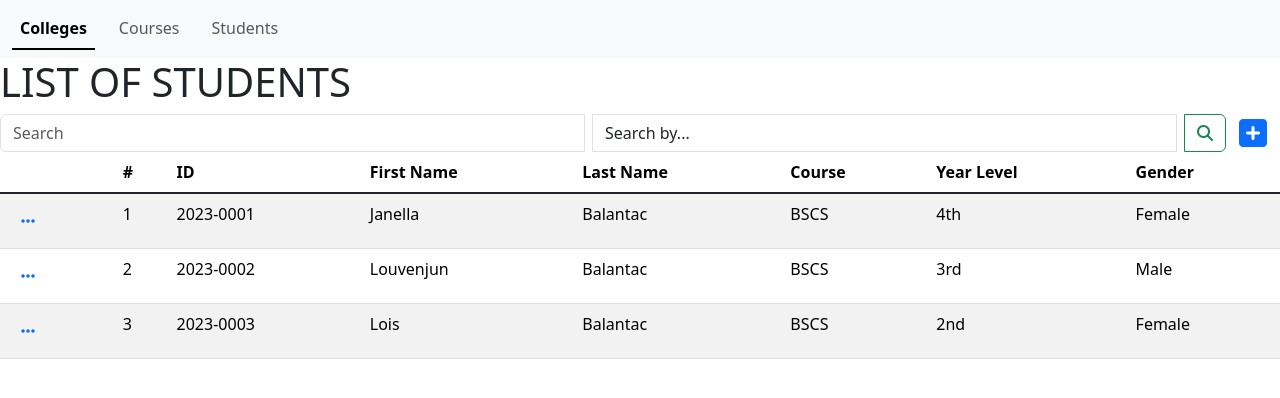
After one commit to janellasuzanne/SSIS_web, a Flask app: template app/templates/student.html in a window 1280 px wide. The commit adds this page. Shown: the top 398 px of the page. Run offline with Flask 3, Linux system fonts and the light colour scheme; the template is opened without the code that fills it, so the values that code supplies are empty; some libraries are stand-ins or nearby versions.

Commit message:
Added Static Layouts

```diff
--- a/app/templates/base.html
+++ b/app/templates/base.html
@@ -18,10 +18,12 @@
         src="https://cdn.jsdelivr.net/npm/bootstrap@5.3.2/dist/js/bootstrap.bundle.min.js"
         integrity="sha384-C6RzsynM9kWDrMNeT87bh95OGNyZPhcTNXj1NW7RuBCsyN/o0jlpcV8Qyq46cDfL"
         crossorigin="anonymous"></script>
+    <script src="https://kit.fontawesome.com/23c08e42be.js" crossorigin="anonymous"></script>
 
 </head>
 <body>
-    {% block content %}{% endblock %}
+    {% block content %}
+    <h1>hellooooooooo</h1>{% endblock %}
 </body>
 
 {% block scripts %}{% endblock %}
--- /dev/null
+++ b/app/templates/master_layout.html
@@ -0,0 +1,52 @@
+{% extends "base.html" %}
+
+{% block content %}
+<nav class="navbar navbar-expand-lg bg-body-tertiary">
+    <div class="container-fluid">
+      <div class="collapse navbar-collapse" id="navbarSupportedContent">
+        <ul class="nav nav-underline navbar-nav me-auto mb-2 mb-lg-0">
+          <li class="nav-item">
+            <a class="nav-link active" aria-current="page" href="#">Colleges</a>
+          </li>
+          <li class="nav-item">
+            <a class="nav-link" href="#">Courses</a>
+          </li>
+          <li class="nav-item">
+            <a class="nav-link" href="#">Students</a>
+          </li>
+        </ul>
+      </div>
+    </div>
+</nav>
+
+{% block header_content %}
+{% endblock %}
+
+
+<form class="d-flex" role="search">
+    <div class="input-group">
+        <input class="form-control me-2" type="search" placeholder="Search" aria-label="Search">
+        <select class="form-control me-2">
+            <option value="" disabled selected>Search by...</option>
+            <option value="option1">ID</option>
+            <option value="option1">Course Code</option>
+            <option value="option2">First Name</option>
+            <option value="option3">Last Name</option>
+            <option value="option3">Year Level</option>
+            <option value="option3">Gender</option>
+            <hr>
+            <option value="option3">College Code</option>
+            <option value="option3">College Name</option>
+            <hr>
+            <option value="option3">Course Code</option>
+            <option value="option3">Course Name</option>
+            <option value="option3">College Code</option>
+        </select>
+        <button class="btn btn-outline-success" type="submit"><i class="fa-solid fa-magnifying-glass"></i></button>
+    </div>
+    <button type="button" class="btn btn-link"><i class="fa-solid fa-square-plus fa-2xl"></i></button>
+</form>
+
+{% block inner_content%} {% endblock %}
+
+{% endblock %}
--- /dev/null
+++ b/app/templates/student.html
@@ -0,0 +1,84 @@
+{% extends "master_layout.html" %}
+
+{% block header_content %}
+<h1>LIST OF STUDENTS</h1>
+{% endblock %}
+
+{% block inner_content %}
+<table class="table table-striped table-hover">
+    <thead>
+      <tr>
+        <th></th>
+        <th scope="col">#</th>
+        <th scope="col">ID</th>
+        <th scope="col">First Name</th>
+        <th scope="col">Last Name</th>
+        <th scope="col">Course</th>
+        <th scope="col">Year Level</th>
+        <th scope="col">Gender</th>
+      </tr>
+    </thead>
+    <tbody class="table-group-divider">
+    <tr>
+        <td>
+            <div class="btn-group">
+              <button type="button" class="btn btn-link" data-bs-toggle="dropdown" aria-expanded="false">
+                <i class="fa-solid fa-ellipsis"></i>
+              </button>
+              <ul class="dropdown-menu">
+                <li><a class="dropdown-item" href="#">Edit</a></li>
+                <li><a class="dropdown-item" href="#">Delete</a></li>
+              </ul>
+            </div>
+        </td>
+        <td>1</td>
+        <td>2023-0001</td>
+        <td>Janella</td>
+        <td>Balantac</td>
+        <td>BSCS</td>
+        <td>4th</td>
+        <td>Female</td>
+    </tr>
+    <tr>
+        <td>
+            <div class="btn-group">
+              <button type="button" class="btn btn-link" data-bs-toggle="dropdown" aria-expanded="false">
+                <i class="fa-solid fa-ellipsis"></i>
+              </button>
+              <ul class="dropdown-menu">
+                <li><a class="dropdown-item" href="#">Edit</a></li>
+                <li><a class="dropdown-item" href="#">Delete</a></li>
+              </ul>
+            </div>
+        </td>
+        <td>2</td>
+        <td>2023-0002</td>
+        <td>Louvenjun</td>
+        <td>Balantac</td>
+        <td>BSCS</td>
+        <td>3rd</td>
+        <td>Male</td>
+    </tr>
+    <tr>
+        <td>
+            <div class="btn-group">
+              <button type="button" class="btn btn-link" data-bs-toggle="dropdown" aria-expanded="false">
+                <i class="fa-solid fa-ellipsis"></i>
+              </button>
+              <ul class="dropdown-menu">
+                <li><a class="dropdown-item" href="#">Edit</a></li>
+                <li><a class="dropdown-item" href="#">Delete</a></li>
+              </ul>
+            </div>
+        </td>
+        <td>3</td>
+        <td>2023-0003</td>
+        <td>Lois</td>
+        <td>Balantac</td>
+        <td>BSCS</td>
+        <td>2nd</td>
+        <td>Female</td>
+    </tr>
+    </tbody>
+</table>
+{% endblock %}
```
Also changed, not shown: app/templates/college.html (added, +63 -0 lines), app/templates/course.html (added, +67 -0 lines).
